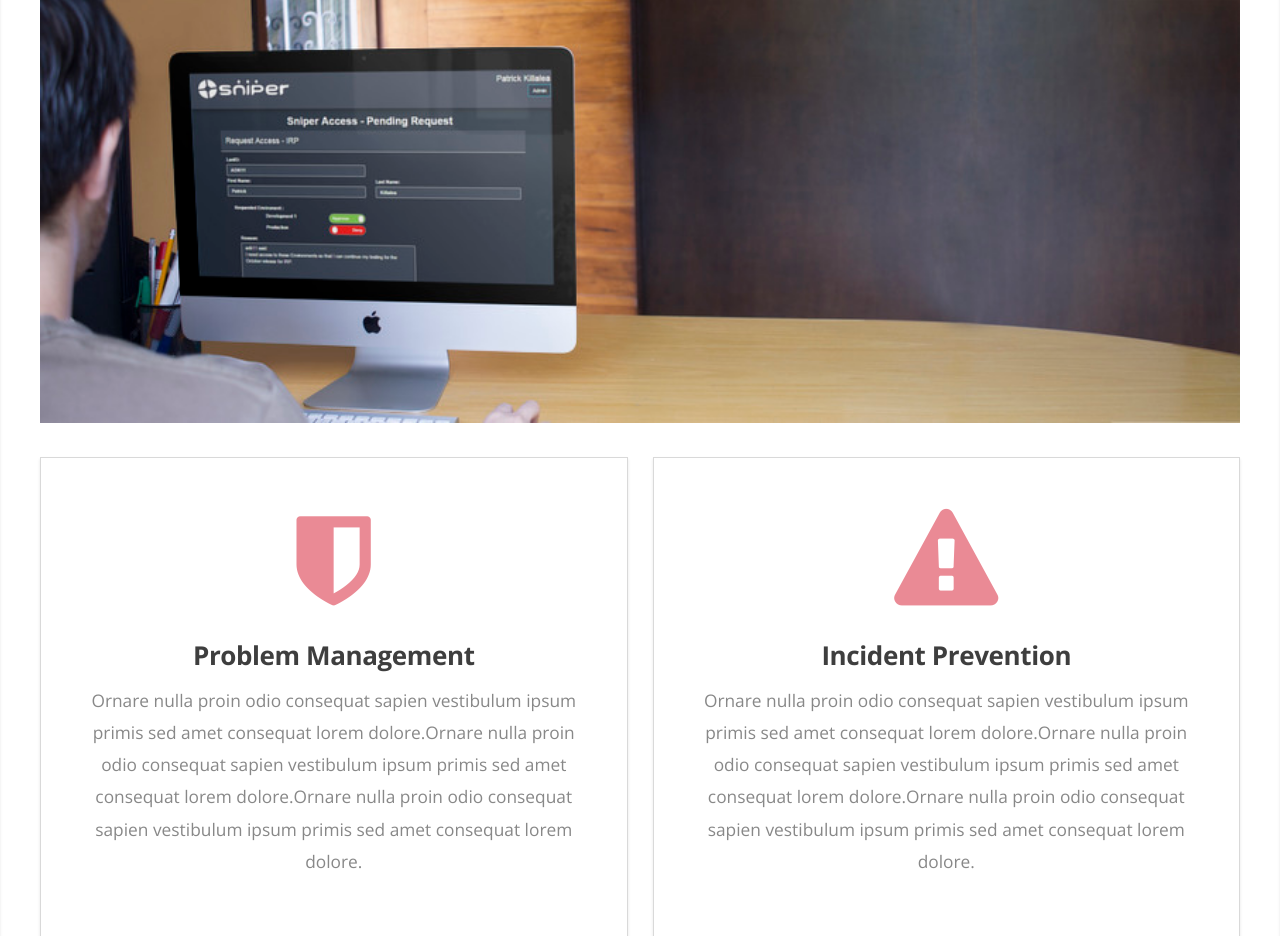
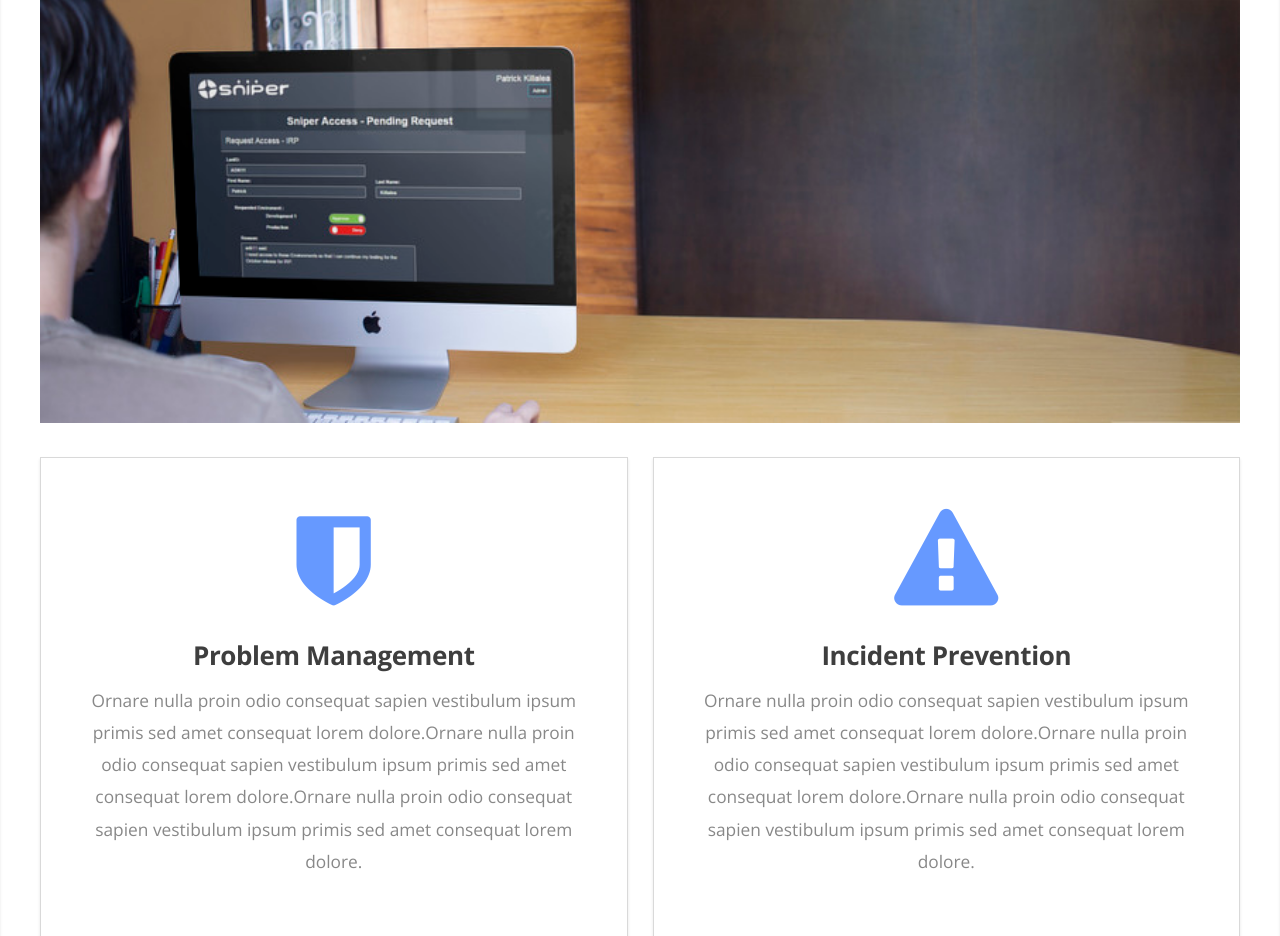
Before and after one commit to patrickkillalea/sniper_description, a PHP site: page / in a window 1280 px wide. Shown: the part 918-1854 px from the top of the page. Run offline with PHP 8.4, Linux system fonts and the light colour scheme.

Commit message:
Changed Icon Color to blue

```diff
--- a/assets/css/main.css
+++ b/assets/css/main.css
@@ -1585,7 +1585,7 @@
 		}
 
 		.icon.featured {
-			color: #EA8A95;
+			color: #6699FF;
 			display: block;
 			margin: 0 0 1.5em 0;
 			cursor: default;
```
